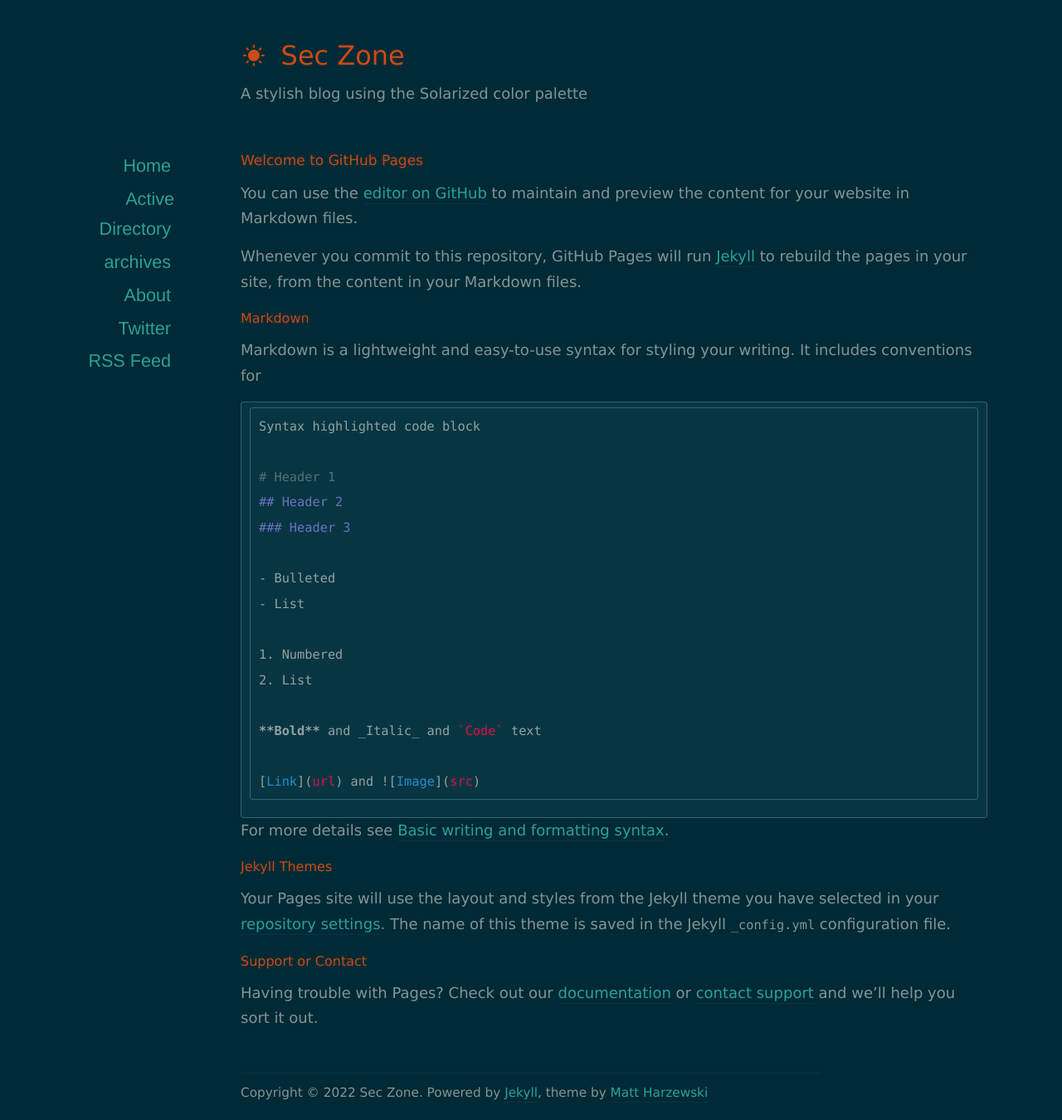
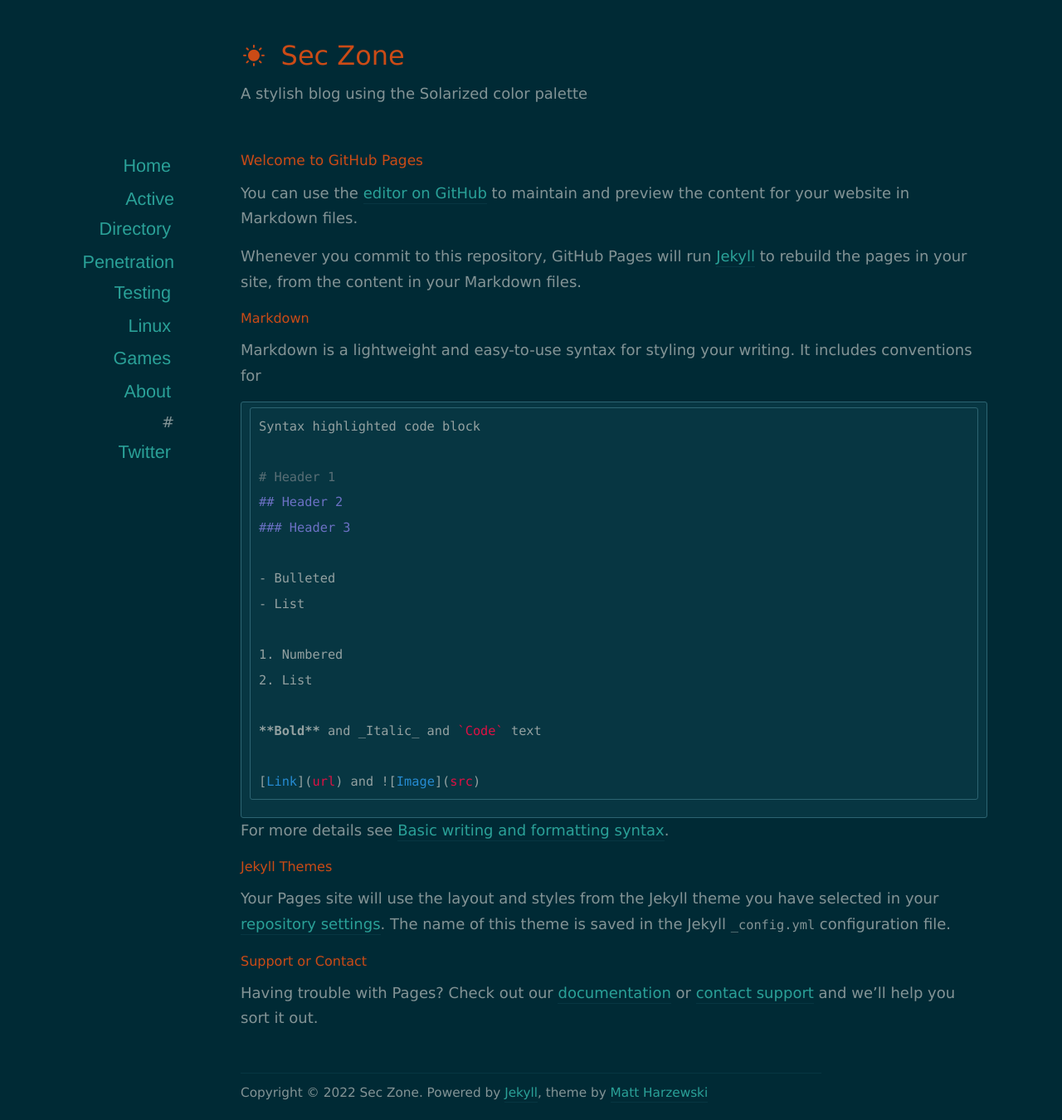
Before and after one commit to SecZone1/seczone1.github.io, a Jekyll site: the page built from index.md, in a window 1280 px wide. Shown: the whole page at 83% size. Built offline with Jekyll 4.4.1, drawn with Linux system fonts in a browser that asks for light colours; nearby versions of some CDN libraries; our own code applies the rules of GitHub Pages for plain Markdown files; the list of posts is cut into pages by our own code.

Commit message:
Update default.html

```diff
--- a/_layouts/default.html
+++ b/_layouts/default.html
@@ -34,11 +34,12 @@
       <nav>
         <ul>
           <li><a href="/">Home</a></li>
-          <li><a href="/AD">Active Directory</a></li>
-          <li><a href="/archives">archives</a></li>
+          <li><a href="/AD"> Active Directory </a></li>
+          <li><a href="/PT">Penetration Testing</a></li>
+          <li><a href="/linux"> Linux</a></li>
+          <li><a href="/games "> Games </a></li>
           <li><a href="/about">About</a></li>
-          <li><a href="http://twitter.com/redwall_hp">Twitter</a></li>
-          <li><a href="/feed.xml">RSS Feed</a></li>
+          #<li><a href="http://twitter.com/redwall_hp">Twitter</a></li>
         </ul>
       </nav>
     </div>
```
